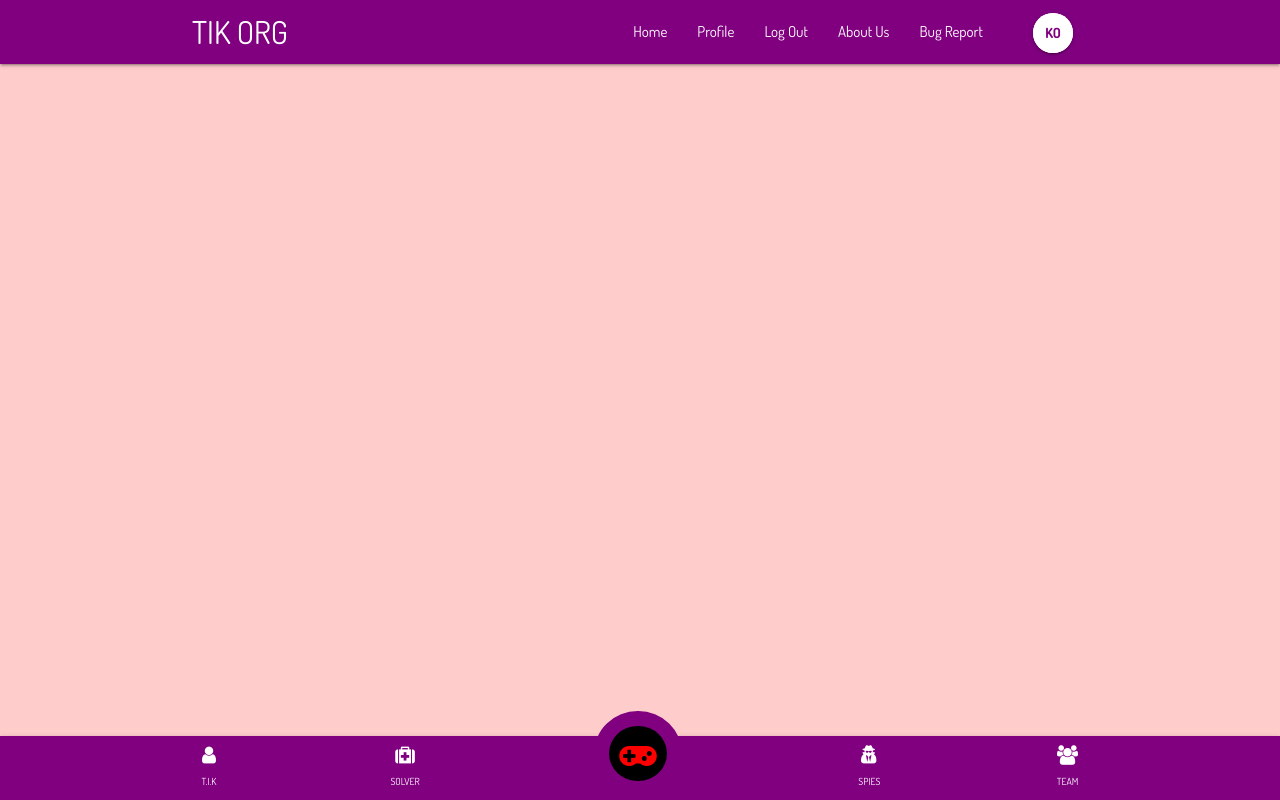
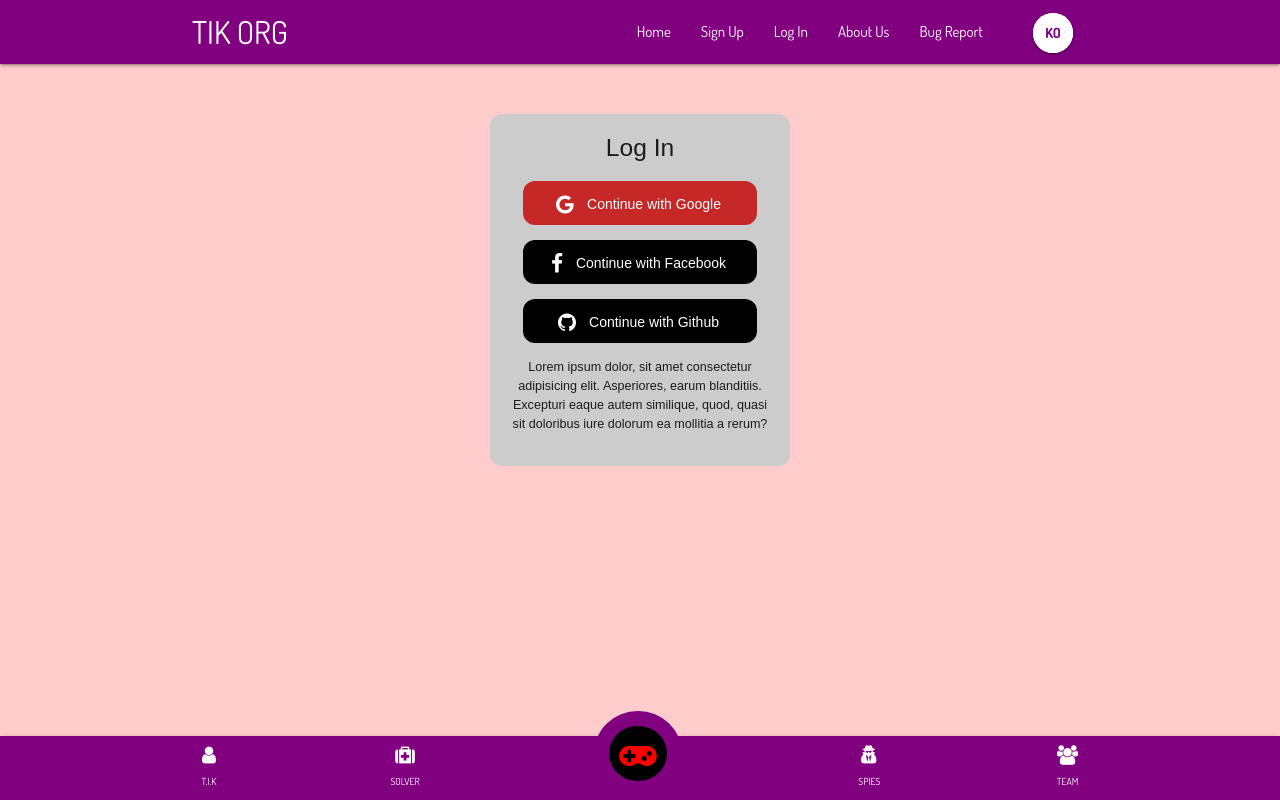
Before and after one commit to SilvenLEAF/TIK-Official, a React (Create React App) app in the folder client/: page /login in a window 1280 px wide. Built offline with nearby package versions, Linux system fonts and the light colour scheme.

Commit message:
created Login and Signup components

```diff
--- a/client/src/App.js
+++ b/client/src/App.js
@@ -13,10 +13,14 @@ import Team from './components/team/Team'
 import Spies from './components/spies/Spies'
 import Entertainment from './components/entertainment/Entertainment'
 
+import SignupForm from './components/auth/SignupForm'
+import LoginForm from './components/auth/LoginForm'
+
 function App() {
   return (
     <BrowserRouter>
       <div className="App">
+        <div id="wrapper">
         <Navbar />
 
 
@@ -45,7 +49,18 @@ function App() {
               <Entertainment/>
             </Route>
 
+
+            <Route path="/signup">
+              <SignupForm/>
+            </Route>
+
+            <Route path="/login">
+              <LoginForm/>
+            </Route>
+
+
           </Switch>
+        </div>
 
 
         <Footer />
--- /dev/null
+++ b/client/src/components/auth/LoginForm.js
@@ -0,0 +1,47 @@
+import M from 'materialize-css'
+import '../../styles/authForm.scss'
+
+import React, { useEffect } from 'react'
+import { Link } from 'react-router-dom'
+
+function LoginForm() {
+  useEffect(()=>{
+    M.AutoInit();
+  })
+
+
+
+  return (
+    <>
+      <div className="container authFormHolder">
+        <div className="authMainBox">
+          <h5>Log In</h5>
+          <a href="/" className="oauthBtnGoogle" className="red darken-3">
+            <i className="fa fa-google"></i>
+            <span>Continue with Google</span>
+          </a>
+
+
+          <a href="/" className="oauthBtnFacebook" className="">
+            <i className="fa fa-facebook"></i>
+            <span>Continue with Facebook</span>
+          </a>
+
+
+          <a href="/" className="oauthBtnGithub" className="black">
+            <i className="fa fa-github"></i>
+            <span>Continue with Github</span>
+          </a>
+
+          <p>
+            Lorem ipsum dolor, sit amet consectetur adipisicing elit. Asperiores, earum blanditiis. Excepturi eaque autem similique, quod, quasi sit doloribus iure dolorum ea mollitia a rerum?
+          </p>
+
+
+        </div>
+      </div>
+    </>
+  )
+}
+
+export default LoginForm
--- /dev/null
+++ b/client/src/components/auth/SignupForm.js
@@ -0,0 +1,47 @@
+import M from 'materialize-css'
+import '../../styles/authForm.scss'
+
+import React, { useEffect } from 'react'
+import { Link } from 'react-router-dom'
+
+function SignupForm() {
+  useEffect(()=>{
+    M.AutoInit();
+  })
+
+
+
+  return (
+    <>
+      <div className="container authFormHolder">
+        <div className="authMainBox">
+          <h5>Sign Up</h5>
+          <a href="/" className="red darken-3 oauthBtnGoogle">
+            <i className="fa fa-google"></i>
+            <span>Continue with Google</span>
+          </a>
+
+
+          <a href="/" className="oauthBtnFacebook">
+            <i className="fa fa-facebook"></i>
+            <span>Continue with Facebook</span>
+          </a>
+
+
+          <a href="/" className="black oauthBtnGithub">
+            <i className="fa fa-github"></i>
+            <span>Continue with Github</span>
+          </a>
+
+          <p>
+            Lorem ipsum dolor, sit amet consectetur adipisicing elit. Asperiores, earum blanditiis. Excepturi eaque autem similique, quod, quasi sit doloribus iure dolorum ea mollitia a rerum?
+          </p>
+
+
+        </div>
+      </div>
+    </>
+  )
+}
+
+export default SignupForm
--- a/client/src/components/layouts/Navbar.js
+++ b/client/src/components/layouts/Navbar.js
@@ -7,7 +7,7 @@ import SignedInLinks from './SignedInLinks'
 import SignedOutLinks from './SignedOutLinks'
 
 function Navbar() {
-  const link = 5 ? <SignedInLinks /> : <SignedOutLinks />;
+  const link = 0 ? <SignedInLinks /> : <SignedOutLinks />;
   return (
     <nav id="myNavbar" className="nav-wrapper">
       <div className="container">
--- a/client/src/components/layouts/SignedOutLinks.js
+++ b/client/src/components/layouts/SignedOutLinks.js
@@ -4,11 +4,11 @@ import { NavLink } from 'react-router-dom'
 function SignedOutLinks() {
   return (
     <>
-      <NavLink to="/" >Home</NavLink>
-      <NavLink to="/" >Sign Up</NavLink>
-      <NavLink to="/" >Log In</NavLink>
-      <NavLink to="/" >About Us</NavLink>
-      <NavLink to="/" >Bug Report</NavLink>
+      <li><NavLink to="/" >Home</NavLink></li>
+      <li><NavLink to="/signup" >Sign Up</NavLink></li>
+      <li><NavLink to="/login" >Log In</NavLink></li>
+      <li><NavLink to="/" >About Us</NavLink></li>
+      <li><NavLink to="/" >Bug Report</NavLink></li>
     </>
   )
 }
--- a/client/src/index.css
+++ b/client/src/index.css
@@ -6,8 +6,11 @@
   --navAndFooterBG: purple;
 }
 
-
+html{
+  height: 100%;
+}
 body{
+  height: 100%;
   margin: 0;
   padding: 0;
   box-sizing: border-box;
@@ -31,6 +34,21 @@ nav.nav-wrapper {
 
 
 /* ------------------------------------
+.       WRAPPER AND FOOTER
+------------------------------------ */
+#wrapper {
+  /* margin-bottom: 56px; */
+  height: calc(100vh - 56px);
+  overflow: auto;
+}
+
+
+
+
+
+
+
+/* ------------------------------------
 .              HAMBURGER
 ------------------------------------ */
 .sidenav-trigger{
--- /dev/null
+++ b/client/src/styles/authForm.scss
@@ -0,0 +1,68 @@
+
+.authFormHolder .authMainBox{
+  margin: 50px auto;
+
+  padding: 20px;
+  width: 300px;
+
+  border-radius: 12px;
+
+  font-family: sans-serif;
+  font-weight: 300;
+
+  background-color: #ccc;
+
+  /* ---------------------------------
+  .         OAUTH BUTTONS
+  --------------------------------- */
+  // .oauthBtnGoogle {
+  //   background-color: orangered;
+  // }
+
+  .oauthBtnFacebook {
+    background-color: #395693;
+  }
+
+  // .oauthBtnGithub {
+  //   background-color: black;
+  // }
+
+
+  /* ---------------------------------
+  .      OAUTH BUTTONS GENERAL
+  --------------------------------- */
+  a{
+    margin: 0px auto;
+    margin-bottom: 15px;
+    display: block;
+    width: 90%;
+    padding: 10px 20px;
+    border-radius: 12px;
+
+    color: #fff;
+    text-align: center;
+    background-color: #000;
+
+    // icons
+    i{
+      padding-right: 10px;
+      font-size: 150%;
+      position: relative;
+      top: 3px;
+      left: -3px;
+    }
+  }
+
+  // Sign In header
+  h5{
+    margin: 0;
+    text-align: center;
+    margin-bottom: 20px;
+
+  }
+  // information info para
+  p{
+    text-align: center;
+    font-size: 90%;
+  }
+}
```
Also changed, not shown: 1 other file (tests, documents, lock files or other folders). Lines whose indentation alone changed are shown as unchanged.
